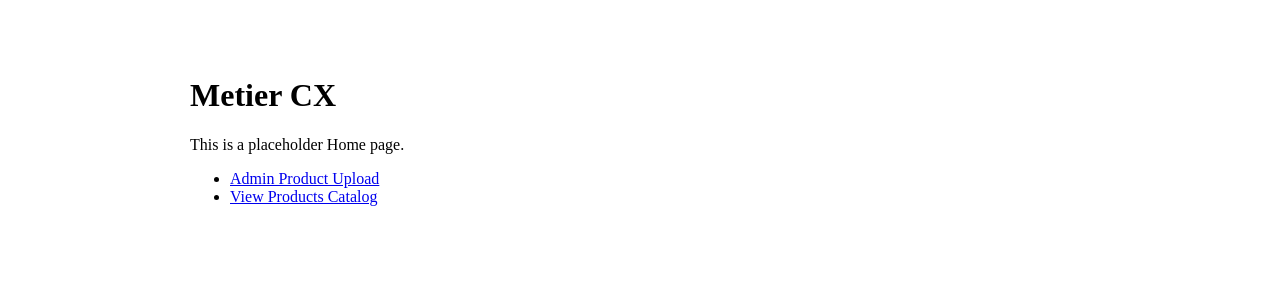
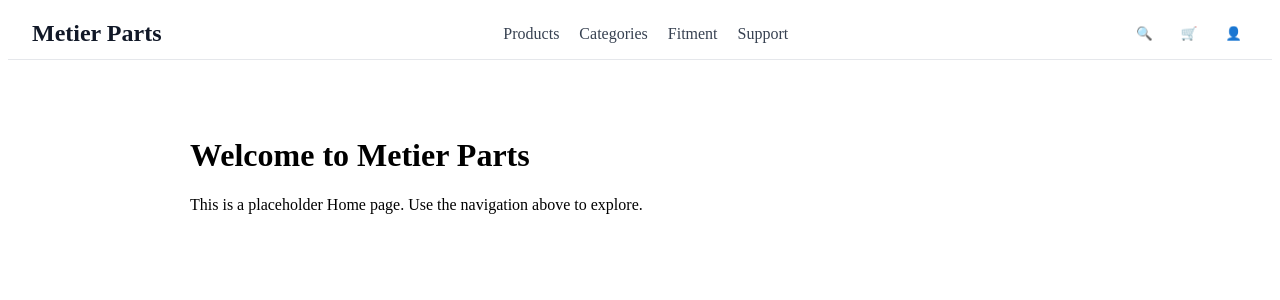
Before and after one commit to VanderajLS/Metier, a React (Vite) app in the folder metier-cx-app/frontend/: page / in a window 1280 px wide. Shown: the top 300 px of the page. Built offline with nearby package versions, Linux system fonts and the light colour scheme; no server answers.

Commit message:
Update App.jsx

```diff
--- a/metier-cx-app/frontend/src/App.jsx
+++ b/metier-cx-app/frontend/src/App.jsx
@@ -10,35 +10,71 @@ import Products from "./pages/Products";
 // Components
 import ProductDetailPage from "./components/ProductDetailPage";
 
-// Debug log
-console.log("DEBUG: App.jsx loaded. Products import is:", Products);
+// Navigation Bar
+function NavBar() {
+  return (
+    <nav
+      style={{
+        display: "flex",
+        justifyContent: "space-between",
+        alignItems: "center",
+        padding: "12px 24px",
+        backgroundColor: "#ffffff",
+        borderBottom: "1px solid #e5e7eb",
+        position: "sticky",
+        top: 0,
+        zIndex: 50,
+      }}
+    >
+      {/* Branding */}
+      <Link to="/" style={{ fontSize: "1.5rem", fontWeight: "bold", color: "#111827", textDecoration: "none" }}>
+        Metier Parts
+      </Link>
 
+      {/* Navigation Links */}
+      <div style={{ display: "flex", gap: "20px" }}>
+        <Link to="/products" style={{ color: "#374151", textDecoration: "none", fontWeight: "500" }}>
+          Products
+        </Link>
+        <Link to="/categories" style={{ color: "#374151", textDecoration: "none", fontWeight: "500" }}>
+          Categories
+        </Link>
+        <Link to="/fitment" style={{ color: "#374151", textDecoration: "none", fontWeight: "500" }}>
+          Fitment
+        </Link>
+        <Link to="/support" style={{ color: "#374151", textDecoration: "none", fontWeight: "500" }}>
+          Support
+        </Link>
+      </div>
+
+      {/* Icons (placeholder for now) */}
+      <div style={{ display: "flex", gap: "16px", alignItems: "center" }}>
+        <button style={{ background: "none", border: "none", cursor: "pointer" }}>🔍</button>
+        <button style={{ background: "none", border: "none", cursor: "pointer" }}>🛒</button>
+        <button style={{ background: "none", border: "none", cursor: "pointer" }}>👤</button>
+      </div>
+    </nav>
+  );
+}
+
+// Placeholder home page
 function Home() {
   return (
     <div style={{ maxWidth: 900, margin: "40px auto", padding: 16 }}>
-      <h1 className="text-3xl font-bold mb-4">Metier CX</h1>
-      <p>This is a placeholder Home page.</p>
-      <ul>
-        <li>
-          <Link to="/admin" className="text-blue-600 hover:underline">
-            Admin Product Upload
-          </Link>
-        </li>
-        <li>
-          <Link to="/products" className="text-blue-600 hover:underline">
-            View Products Catalog
-          </Link>
-        </li>
-      </ul>
+      <h1 className="text-3xl font-bold mb-4">Welcome to Metier Parts</h1>
+      <p>This is a placeholder Home page. Use the navigation above to explore.</p>
     </div>
   );
 }
 
+// Fallback 404
 function NotFound() {
   return (
     <div style={{ padding: 40 }}>
       <h2>Page Not Found</h2>
-      <a href="/" className="text-blue-600 hover:underline">Back to Home</a>
+      <Link to="/" style={{ color: "blue" }}>
+        Back to Home
+      </Link>
     </div>
   );
 }
@@ -46,11 +82,26 @@ function NotFound() {
 export default function App() {
   return (
     <Router>
+      <NavBar />
       <Routes>
+        {/* Home */}
         <Route path="/" element={<Home />} />
+
+        {/* Admin */}
         <Route path="/admin" element={<AdminProductUpload />} />
+
+        {/* Product catalog */}
         <Route path="/products" element={<Products />} />
+
+        {/* Product detail */}
         <Route path="/products/:id" element={<ProductDetailPage />} />
+
+        {/* Placeholder routes for now */}
+        <Route path="/categories" element={<div style={{ padding: 40 }}>Categories page coming soon</div>} />
+        <Route path="/fitment" element={<div style={{ padding: 40 }}>Fitment page coming soon</div>} />
+        <Route path="/support" element={<div style={{ padding: 40 }}>Support page coming soon</div>} />
+
+        {/* Fallback */}
         <Route path="*" element={<NotFound />} />
       </Routes>
     </Router>
```
